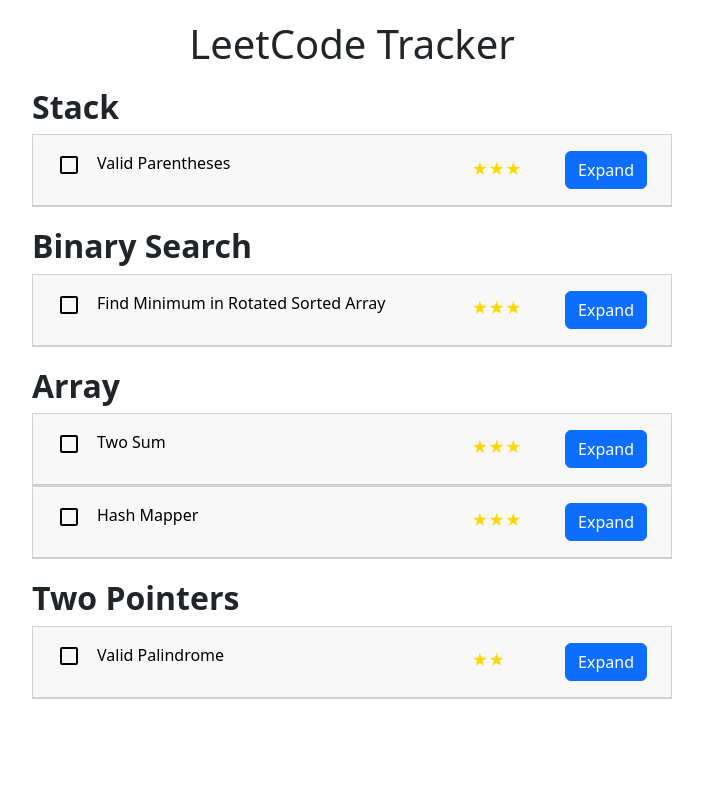
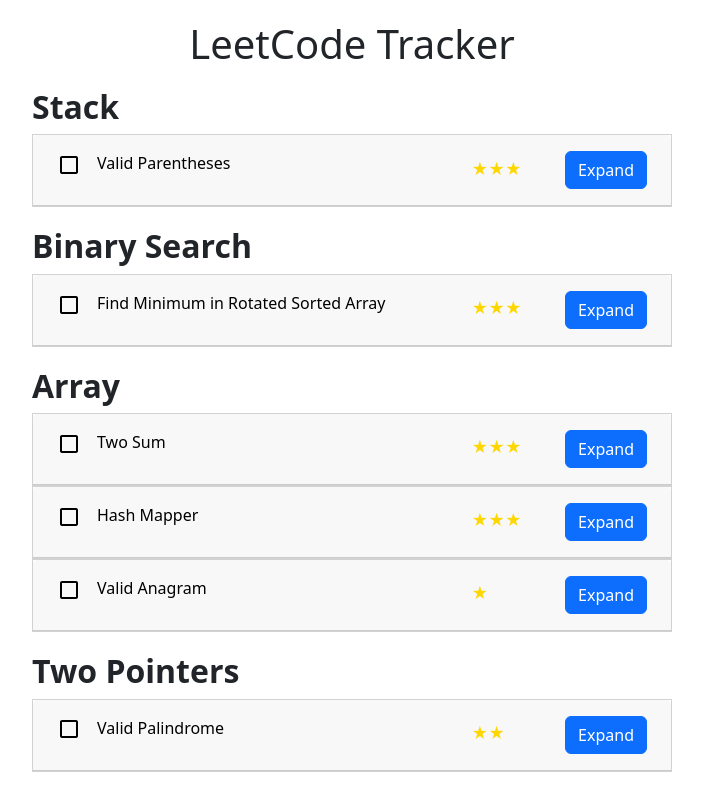
Before and after one commit to arunbalachandran/LeetCodeTracker, a React (Vite) app in the folder leetcode-tracker/: page / in a window 1280 px wide. Shown: the whole page, without its empty margins (288-991 px from the left). Built offline with nearby package versions, Linux system fonts and the light colour scheme.

Commit message:
Add problem to tracker (#11)

```diff
--- a/leetcode-tracker/src/problems.ts
+++ b/leetcode-tracker/src/problems.ts
@@ -38,6 +38,14 @@
     notes: 'Use two pointers to check if the string is a palindrome. Skip the non-alphanumeric characters.',
     difficulty: 2,
     category: 'Two Pointers'
+  },
+  {
+    complexity: 'O(n)',
+    link: 'https://leetcode.com/problems/valid-anagram/',
+    linkTitle: 'Valid Anagram',
+    notes: 'Keep track of the number of times the character appeared for both strings. Match the counts.',
+    difficulty: 1,
+    category: 'Array'
   }
 ];
 export default problems;
```
Also changed, not shown: 1 other file (tests, documents, lock files or other folders).
